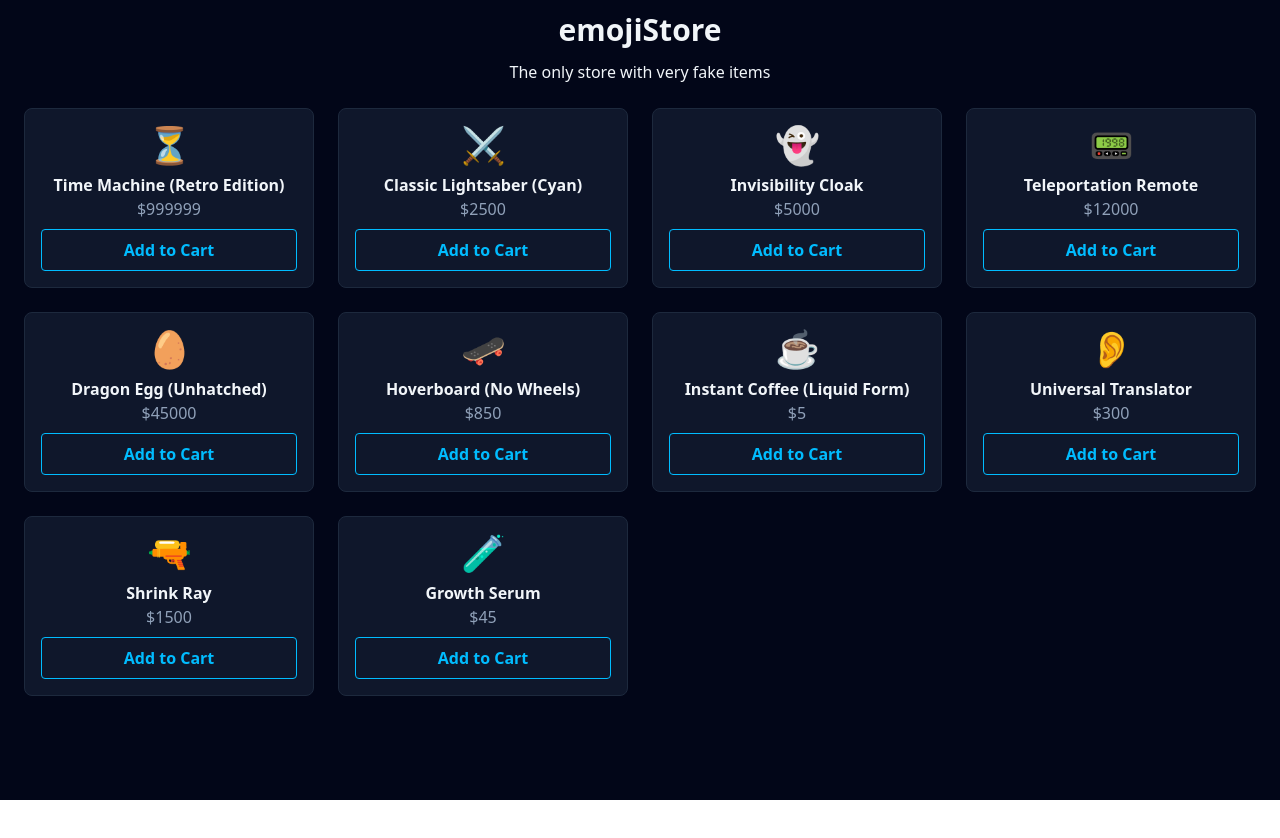
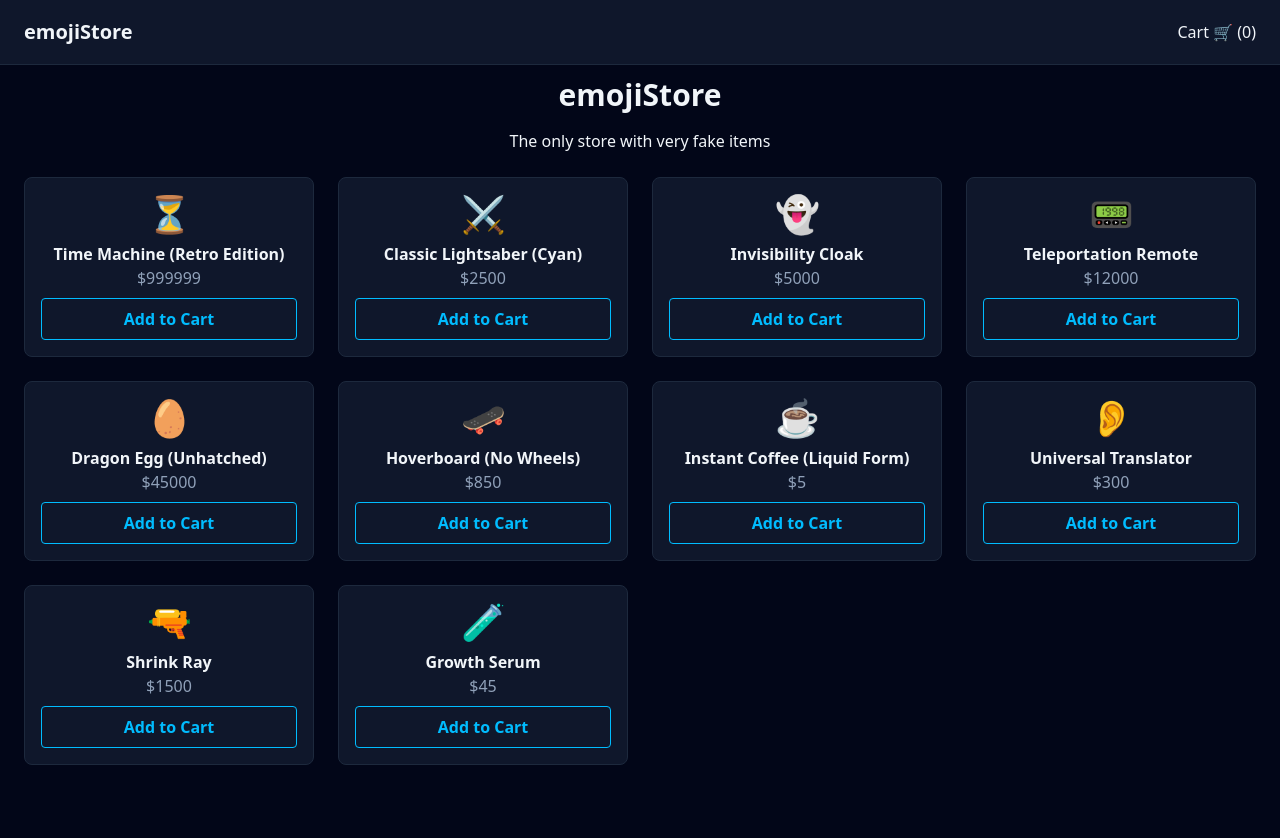
Before and after one commit to oscarrios0101/emojiStore, a React (Vite) app in the folder emojiStore/: page / in a window 1280 px wide. Shown: the top 838 px of the page. Before the commit the page ends 800 px from the top, so only its background shows below. Built offline with nearby package versions, Linux system fonts and the light colour scheme.

Commit message:
feat: add Navbar component and update App layout; enhance Home page styling

```diff
--- a/emojiStore/src/App.jsx
+++ b/emojiStore/src/App.jsx
@@ -1,6 +1,7 @@
 import { BrowserRouter, Routes, Route } from "react-router";
 import { ProductProvider } from "./context/ProductContext";
 import { CartProvider } from "./context/CartContext";
+import Navbar from "./components/Navbar";
 import Home from "./pages/Home";
 import Checkout from "./pages/Checkout";
 import Success from "./pages/Success";
@@ -10,7 +11,8 @@ const App = () => {
     <ProductProvider>
       <CartProvider>
         <BrowserRouter>
-          <div>
+          <div className="bg-slate-950 min-h-screen">
+            <Navbar />
             <Routes>
               <Route path="/" element={<Home />} />
               <Route path="/checkout" element={<Checkout />} />
--- /dev/null
+++ b/emojiStore/src/components/Navbar.jsx
@@ -0,0 +1,26 @@
+import { Link } from "react-router";
+import { useCart } from "../hooks/useCart";
+
+const Navbar = () => {
+  const { cart } = useCart();
+  return (
+    <nav className="bg-slate-900 border-b border-slate-800 sticky top-0 z-50">
+      <div className="max-w-7xl mx-auto px-6 h-16 flex items-center justify-between">
+        <Link
+          to="/"
+          className="text-xl font-bold text-slate-100 hover:text-sky-400 transition-colors"
+        >
+          emojiStore
+        </Link>
+        <Link
+          to="/checkout"
+          className="text-slate-100 hover:text-sky-400 font-medium transition-colors"
+        >
+          Cart 🛒 ({cart.length})
+        </Link>
+      </div>
+    </nav>
+  );
+};
+
+export default Navbar;
--- a/emojiStore/src/hooks/useCart.js
+++ b/emojiStore/src/hooks/useCart.js
@@ -4,7 +4,6 @@ import { CartContext } from "../context/CartContext";
 export const useCart = () => {
   const context = useContext(CartContext);
 
-  // Safety check: if context is undefined, it means we forgot to wrap the app in <CartProvider>
   if (context === undefined) {
     throw new Error("useCart must be used within a CartProvider");
   }
--- a/emojiStore/src/pages/Home.jsx
+++ b/emojiStore/src/pages/Home.jsx
@@ -17,7 +17,9 @@ const Home = () => {
         <h1 className="text-center w-full text-3xl font-bold py-3 text-slate-100">
           emojiStore
         </h1>
-        <h2 className="text-slate-100">The only store with very fake items</h2>
+        <h2 className="text-slate-100 pt-1">
+          The only store with very fake items
+        </h2>
       </header>
       <section className="grid grid-cols-1 sm:grid-cols-2 md:grid-cols-3 lg:grid-cols-4 gap-6 p-6 max-w-7xl mx-auto">
         {products.slice(0, 10).map((product) => (
```
